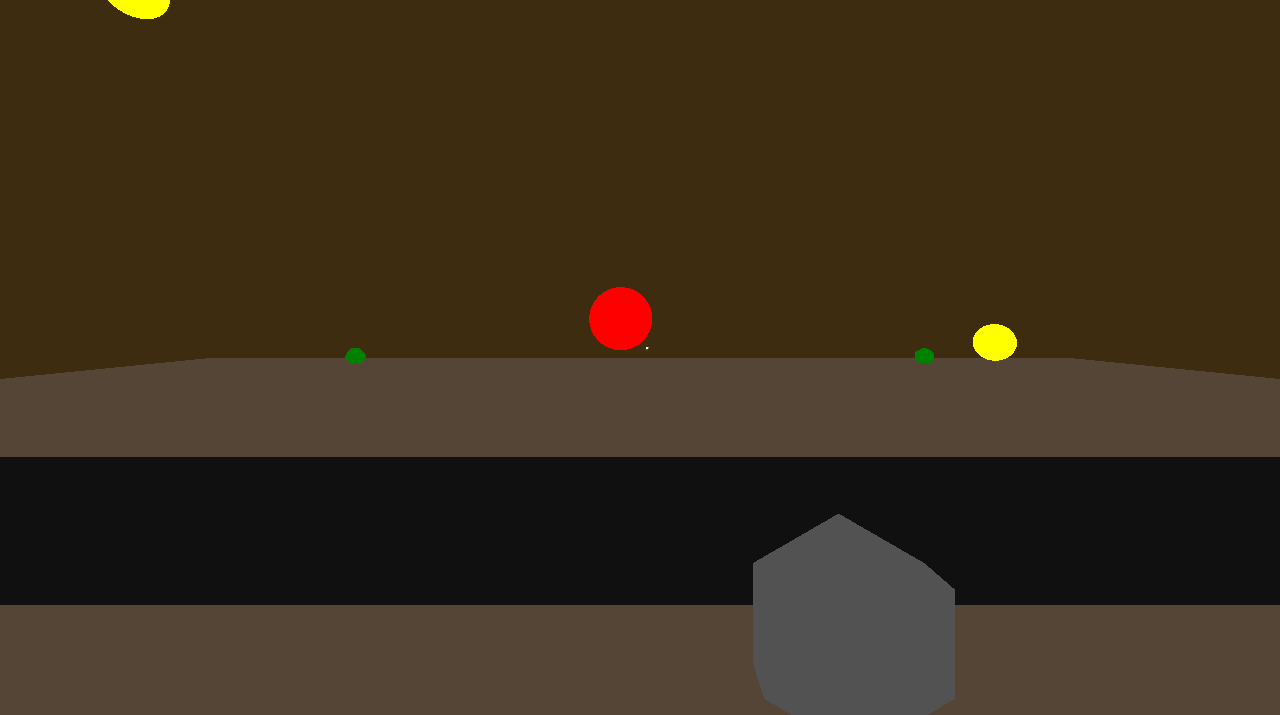
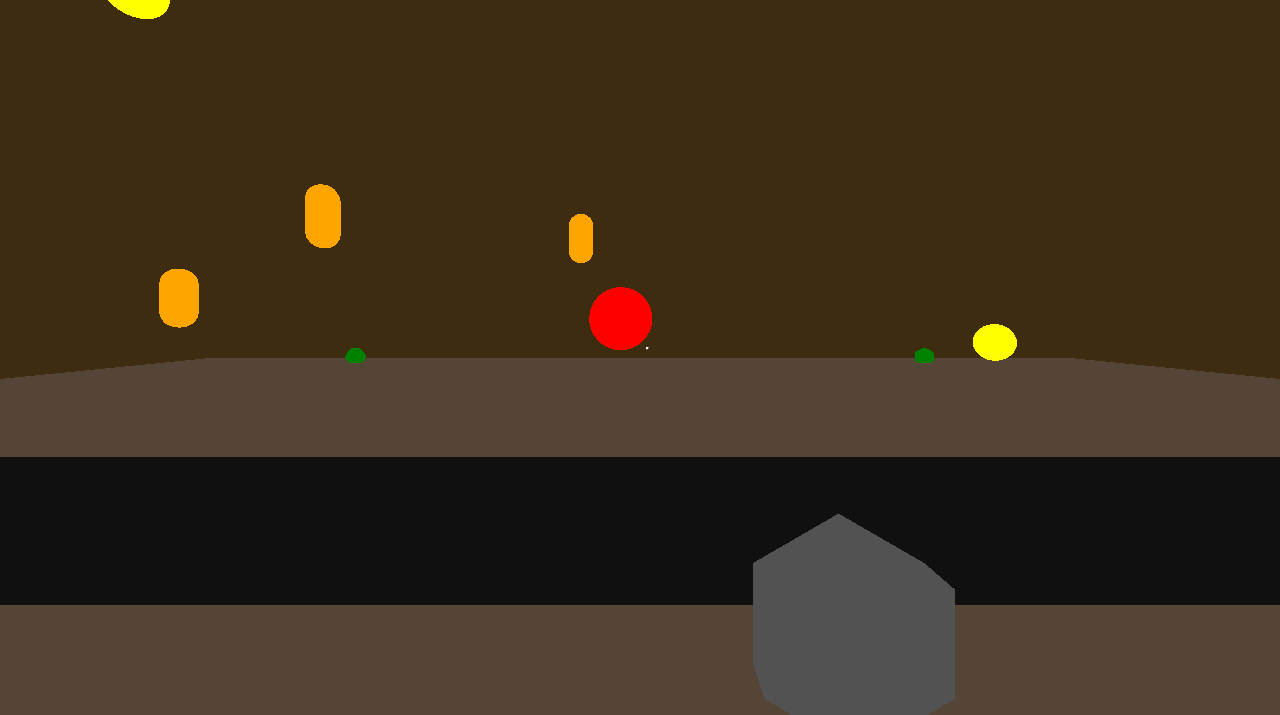
Before and after one commit to kewkew-33/Ninja-in-Training, a website built with Vite: page Ninja in Training/index.html in a window 1280 px wide. Shown: the part 85-800 px from the top of the page. Built offline with nearby package versions, Linux system fonts and the light colour scheme; animation ran at ten frames a second.

Commit message:
Added capsule target.

```diff
--- a/Ninja in Training/index.html
+++ b/Ninja in Training/index.html
@@ -10,19 +10,19 @@
     <h1 id="score-counter"> Score: 0 </h1>
     <h1 id="timer">Time: 60</h1>
     <svg id="crosshair" width="5" height="5" style="position: absolute; top: 54%; left: 50.5%;">
-      <circle cx=width / 2 cy=height / 2 r="2.5" fill="white" />
+      <circle r="2.5" fill="white" />
     </svg>
     <svg id="hit-left" width="5" height="5" style="position: absolute; top: 54%; left: 50%;">
-      <circle cx=width / 2 cy=height / 2 r="2.5" fill="white" />
+      <circle r="2.5" fill="white" />
     </svg>
     <svg id="hit-right" width="5" height="5" style="position: absolute; top: 54%; left: 51%;">
-      <circle cx=width / 2 cy=height / 2 r="2.5" fill="white" />
+      <circle r="2.5" fill="white" />
     </svg>
     <svg id="hit-up" width="5" height="5" style="position: absolute; top: 53%; left: 50.5%;">
-      <circle cx=width / 2 cy=height / 2 r="2.5" fill="white" />
+      <circle r="2.5" fill="white" />
     </svg>
     <svg id="hit-down" width="5" height="5" style="position: absolute; top: 55%; left: 50.5%;">
-      <circle cx=width / 2 cy=height / 2 r="2.5" fill="white" />
+      <circle r="2.5" fill="white" />
     </svg>
     <script type="module" src="/src/main.js"></script>
   </body>
--- a/Ninja in Training/src/envionment.js
+++ b/Ninja in Training/src/envionment.js
@@ -84,6 +84,18 @@ export function createTargets() {
     let target11 = new TARGETS.TorusKnot15000();
     targets.push(target11);
 
+    let target12 = new TARGETS.Capsule1000();
+    targets.push(target12);
+
+    let target13 = new TARGETS.Capsule1000();
+    targets.push(target13);
+
+    let target14 = new TARGETS.Capsule1000();
+    targets.push(target14);
+
+    let target15 = new TARGETS.Capsule1000();
+    targets.push(target15);
+
     return targets;
 
 }
--- a/Ninja in Training/src/targets.js
+++ b/Ninja in Training/src/targets.js
@@ -412,10 +412,6 @@ export class TorusKnot15000 {
 
     update() {
 
-        console.log("x: " + this.group.position.x + " y: " + this.group.position.y + " z: " + this.group.position.z);
-
-        //this.group.rotation.y += 0.01;
-
         if(this.stage === 1) {
 
             if (this.visibleTime != null) {
@@ -477,3 +473,92 @@ export class TorusKnot15000 {
         }
     }
 }
+
+export class Capsule1000 {
+
+    constructor() {
+
+        this.group = new T.Group();
+
+        const geometry = new T.CapsuleGeometry(1, 2, 4, 8);
+        const material = new T.MeshBasicMaterial({ color: 'orange' });
+        const capsule = new T.Mesh(geometry, material);
+
+        this.group.add(capsule);
+
+        this.value = 1000;
+
+        this.collected = false;
+
+        this.pauseTime = Date.now();
+        this.stage = 1;
+        this.t = 0;
+
+    }
+
+    checkIntersection(shuriken) {
+
+        let capsulePos = this.group.getWorldPosition(new T.Vector3());
+
+        let distance = shuriken.group.position.distanceTo(capsulePos);
+
+        if (distance < 2) {return 1;}
+
+        return 0;
+
+    }
+
+    hit( val ) {
+        if( !this.collected) {
+            hitMark();
+            addScore(this.value);
+            this.collected = true;
+            this.group.visible = false;
+        }
+    }
+
+    update() {
+
+        if(this.stage === 1) {
+
+            if(Date.now() - this.pauseTime > 2000) {
+
+                if(Math.random() < 0.3) {
+
+                    let x = Math.random() * 100 - 50;
+                    let z = Math.random() * 50 - 50;
+                    let y = -2;
+
+                    this.group.position.set(x, y, z);
+
+                    this.collected = false;
+                    this.group.visible = true;
+
+                    this.stage = 2;
+
+                }
+
+                else {
+
+                    this.pauseTime = Date.now();
+
+                }
+
+            }
+        }
+        else if(this.stage === 2) {
+
+            this.t += 0.025;
+
+            this.group.position.y = -1.08 * (this.t - 5) * (this.t - 5) + 30;
+
+            if(this.group.position.y < -2) {
+
+                this.stage = 1;
+                this.pauseTime = Date.now();
+                this.t = 0;
+
+            }
+        }
+    }
+}
```
